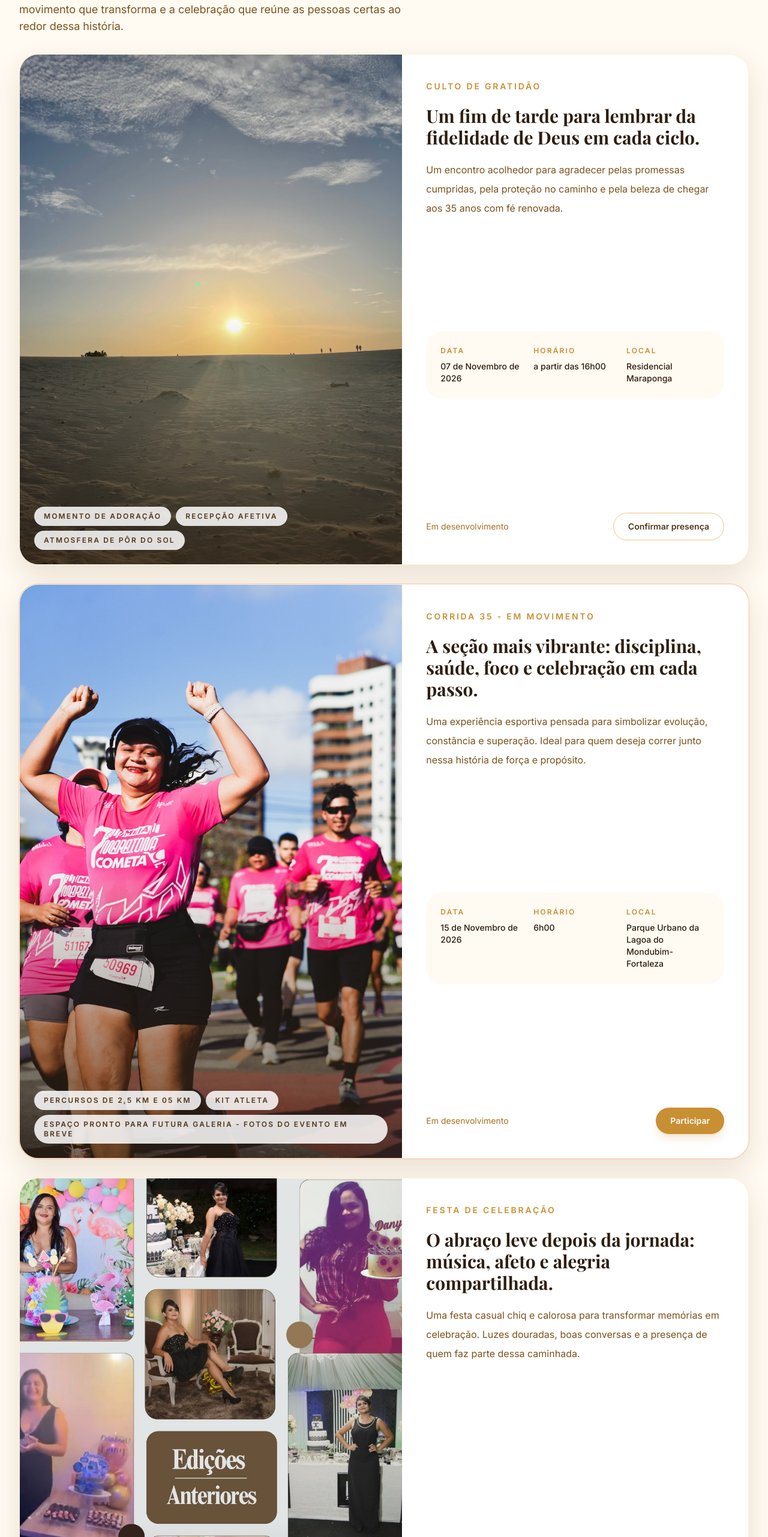
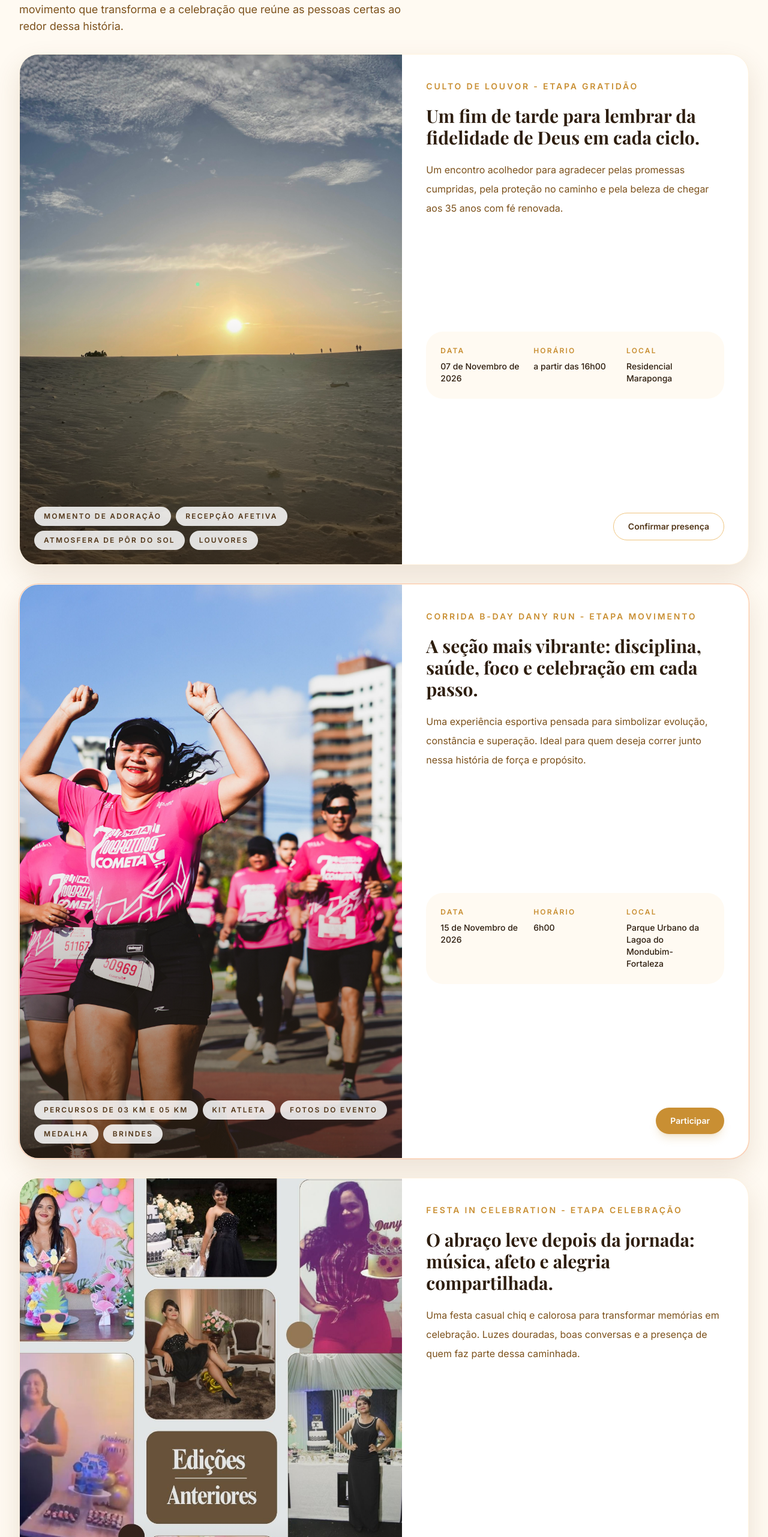
Before and after one commit to danydiasd/runbirday, a React (Vite) app: page / in a window 1280 px wide. Shown: the part 1043-3606 px from the top of the page at 60% size. Built offline with nearby package versions, Linux system fonts and the light colour scheme.

Commit message:
ajuste de link corrida fortal-pass

```diff
--- a/src/components/EventCard.tsx
+++ b/src/components/EventCard.tsx
@@ -57,7 +57,7 @@ export function EventCard({ event, highlight = false }: EventCardProps) {
         </dl>
         <div className="flex flex-col gap-3 sm:flex-row sm:items-center sm:justify-between">
           <p className="text-sm leading-6 text-brand-600">
-            Em desenvolvimento
+
             {/* Estrutura preparada para integração posterior com banco MariaDB e automações de confirmação. */}
           </p>
           <Link to={event.actionHref} className={highlight ? 'cta-button' : 'secondary-button'}>
--- a/src/data/content.ts
+++ b/src/data/content.ts
@@ -3,7 +3,7 @@ import type { EventInfo, TimelineEntry } from '../types';
 export const events: EventInfo[] = [
   {
     id: 'culto',
-    eyebrow: 'Culto de gratidão',
+    eyebrow: 'Culto de louvor - Etapa Gratidão',
     title: 'Um fim de tarde  para lembrar da fidelidade de Deus em cada ciclo.',
     description:
       'Um encontro acolhedor para agradecer pelas promessas cumpridas, pela proteção no caminho e pela beleza de chegar aos 35 anos com fé renovada.',
@@ -13,11 +13,11 @@ export const events: EventInfo[] = [
     image: '/images/por-do-sol.jpg',
     actionLabel: 'Confirmar presença',
     actionHref: '/confirmar/culto',
-    highlights: ['Momento de adoração', 'Recepção afetiva', 'Atmosfera de pôr do sol'],
+    highlights: ['Momento de adoração', 'Recepção afetiva', 'Atmosfera de pôr do sol', 'Louvores'],
   },
   {
     id: 'corrida',
-    eyebrow: 'Corrida 35 - Em Movimento',
+    eyebrow: 'Corrida B-Day Dany Run - Etapa Movimento',
     title: 'A seção mais vibrante: disciplina, saúde, foco e celebração em cada passo.',
     description:
       'Uma experiência esportiva pensada para simbolizar evolução, constância e superação. Ideal para quem deseja correr junto nessa história de força e propósito.',
@@ -27,11 +27,11 @@ export const events: EventInfo[] = [
     image: '/images/corrida.jpg',
     actionLabel: 'Participar',
     actionHref: '/corrida',
-    highlights: ['Percursos de 2,5 km e 05 km', 'Kit atleta ', 'Espaço pronto para futura galeria - fotos do evento em breve'],
+    highlights: ['Percursos de 03 km e 05 km', 'Kit atleta ', 'Fotos do evento', 'Medalha', 'Brindes'],
   },
   {
     id: 'festa',
-    eyebrow: 'Festa de celebração',
+    eyebrow: 'Festa In Celebration - Etapa Celebração',
     title: 'O abraço leve depois da jornada: música, afeto e alegria compartilhada.',
     description:
       'Uma festa casual chiq e calorosa para transformar memórias em celebração. Luzes douradas, boas conversas e a presença de quem faz parte dessa caminhada.',
@@ -41,7 +41,7 @@ export const events: EventInfo[] = [
     image: '/images/festa.jpg',
     actionLabel: 'Confirmar presença',
     actionHref: '/confirmar/festa',
-    highlights: ['Ambiente social', 'Galeria futura de fotos ', 'sunset celebration'],
+    highlights: ['Ambiente social', 'Fotos ', 'Sunset celebration', 'Descontração', 'Música ao vivo'],
   },
 ];
 
@@ -49,22 +49,22 @@ export const timelineEntries: TimelineEntry[] = [
   {
     year: '1991',
     title: 'Nascimento',
-    description: 'O início de uma história marcada por sensibilidade, coragem e uma luz própria que atravessa gerações.',
+    description: 'O início de uma história marcada por sensibilidade, coragem e uma luz própria que atravessou gerações.',
   },
   {
     year: 'Infância',
     title: 'Superação desde cedo',
-    description: 'Entre aprendizados e desafios, cada fase construiu uma base firme de fé, resiliência e ternura.',
+    description: 'Entre aprendizados e desafios, vivência de luto aos 7 anos, aprendizado com vida de uma mãe forte. Cada fase construiu uma base firme de fé, resiliência e ternura.',
   },
   {
     year: 'Maternidade',
     title: 'Amor que amadurece',
-    description: 'A maternidade trouxe profundidade, propósito e um novo significado para o cuidado e para o futuro.',
+    description: 'A maternidade trouxe profundidade, propósito e um novo significado para o cuidado e para o futuro. Uma nova fase de mulher se iniciou, com amor e responsabilidade ampliados.',
   },
   {
     year: 'Carreira',
     title: 'Conquistas profissionais',
-    description: 'Dedicação e competência abriram caminhos, consolidando uma trajetória admirável de trabalho e realização.',
+    description: 'Dedicação e competência abriram caminhos, consolidando uma trajetória admirável de trabalho e realização. Em 3 areas distintas, a carreira se expandiu, mostrando versatilidade e comprometimento.',
   },
   {
     year: 'Hoje',
--- a/src/pages/RacePage.tsx
+++ b/src/pages/RacePage.tsx
@@ -38,7 +38,7 @@ export function RacePage() {
           </p>
 
           <p>
-            O percurso contará com opções de 2,5 km e 5 km, proporcionando uma
+            O percurso contará com opções de 3km e 5 km, proporcionando uma
             experiência inclusiva para corredores de todos os níveis.
           </p>
 
@@ -79,7 +79,7 @@ export function RacePage() {
     </div>
 
     <a
-      href="https://fortal-pass.com/corridas/bday-run-2026"
+      href="https://fortal-pass.com/corridas/bday-run-2026-3"
       target="_blank"
       rel="noopener noreferrer"
       className="mt-8 inline-flex w-fit items-center justify-center rounded-xl bg-brand-600 px-6 py-3 font-semibold text-white transition hover:bg-brand-700"
```
